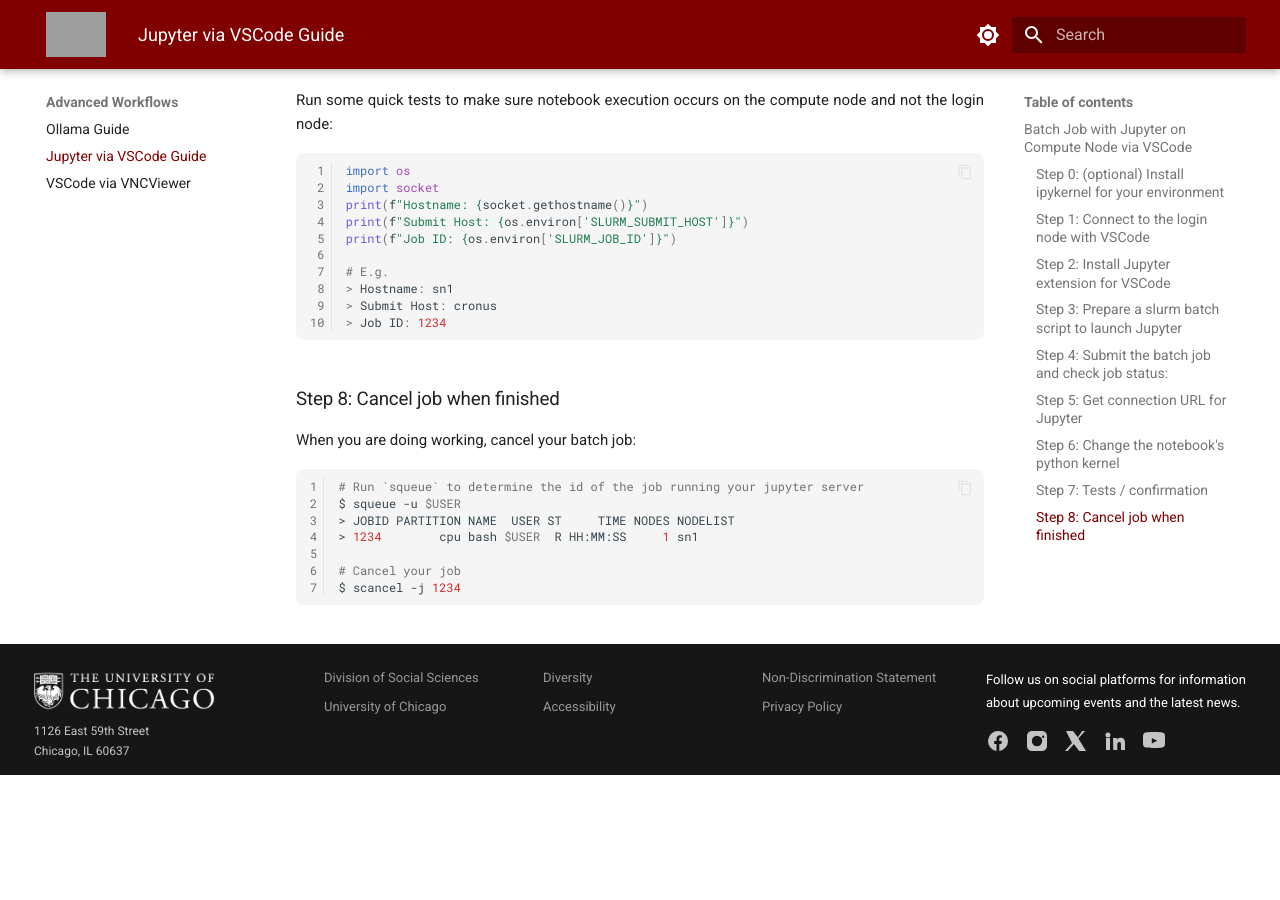
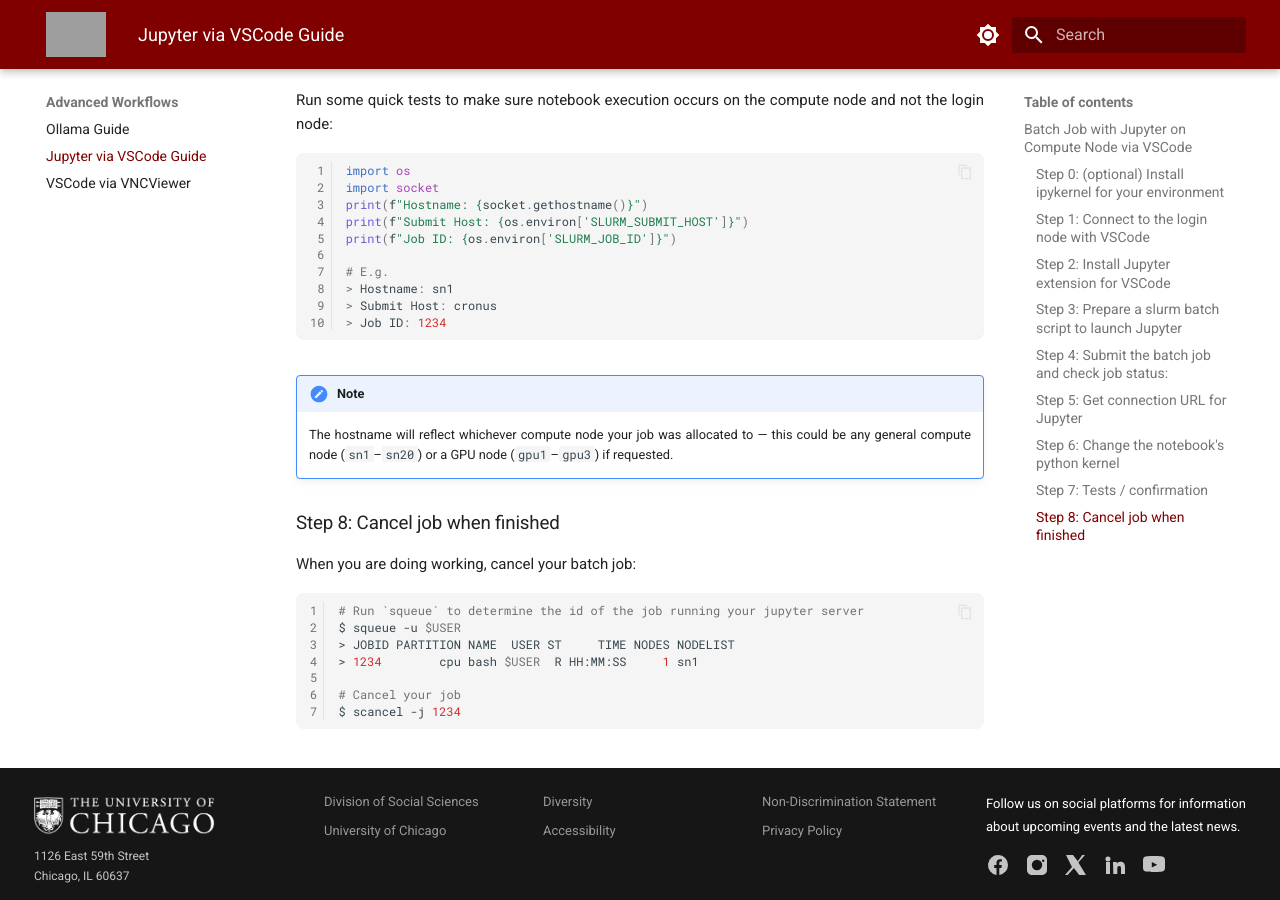
Before and after one commit to uchicago-ssd-sscs/hpc-docs, an MkDocs documentation site: the page built from docs/advanced-workflows/jupyter-notebook-via-vs-code.md, in a window 1280 px wide and 900 px high, scrolled down 2702 px. Built offline with MkDocs 1.6.1 and Material for MkDocs 9.7.7, drawn with Linux system fonts in a browser that asks for light colours; before the commit the page ends 3477 px from its top, so only the background shows below that; grey boxes are pictures that could not be loaded.

Commit message:
Update information on possible outputs (Step7)

````diff
--- a/docs/advanced-workflows/jupyter-notebook-via-vs-code.md
+++ b/docs/advanced-workflows/jupyter-notebook-via-vs-code.md
@@ -140,6 +140,10 @@
 > Job ID: 1234
 ```
 
+!!! note
+    The hostname will reflect whichever compute node your job was allocated to —
+    this could be any general compute node (`sn1`–`sn20`) or a GPU node (`gpu1`–`gpu3`) if requested.
+
 ### Step 8: Cancel job when finished
 
 When you are doing working, cancel your batch job:
````
